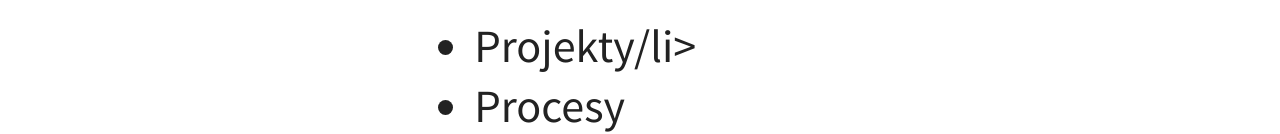
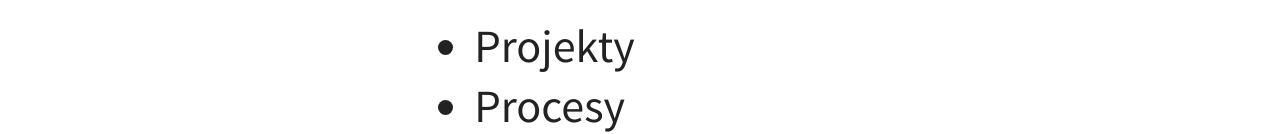
Before and after one commit to CodeForPoznan/initial_presentation, a website: page soft_introduction.html in a window 1280 px wide. Both pictures are taken after a click on the button "next slide". Shown: the part 316-450 px from the top of the page. Drawn offline with Linux system fonts and the light colour scheme.

Commit message:
typo (#27)

```diff
--- a/soft_introduction.html
+++ b/soft_introduction.html
@@ -35,7 +35,7 @@
                 <section>
                     <h2>Agenda</h2>
                     <ul>
-                        <li>Projekty/li>
+                        <li>Projekty</li>
                         <li>Procesy</li>
                         <li>Technologie</li>
                         <li>Zespoły projektowe</li>
```
